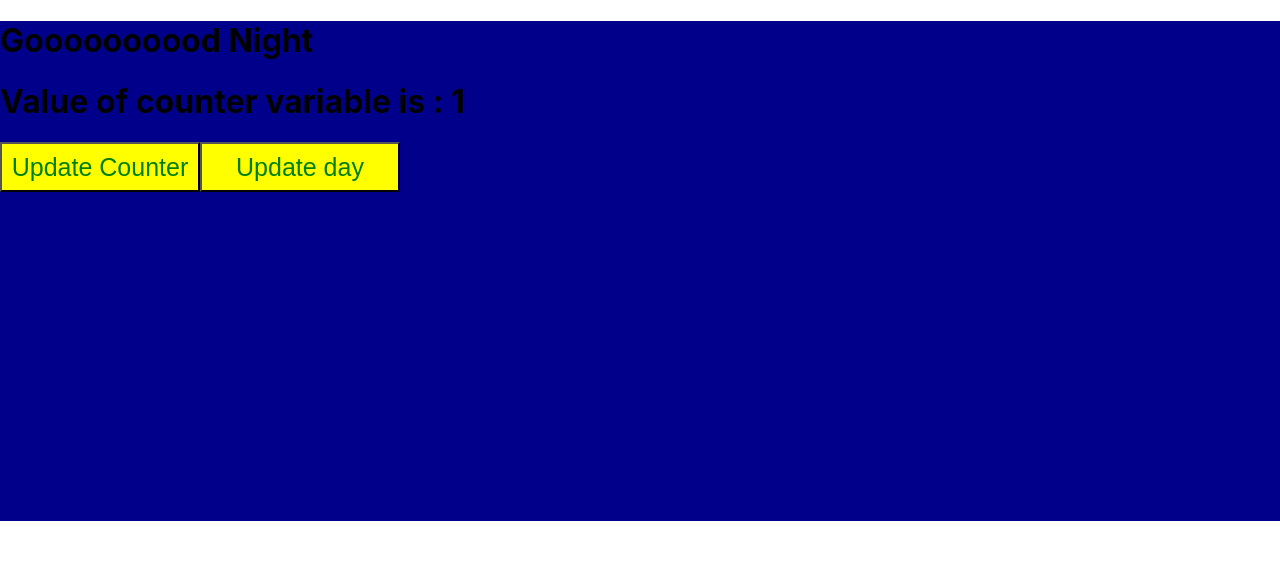
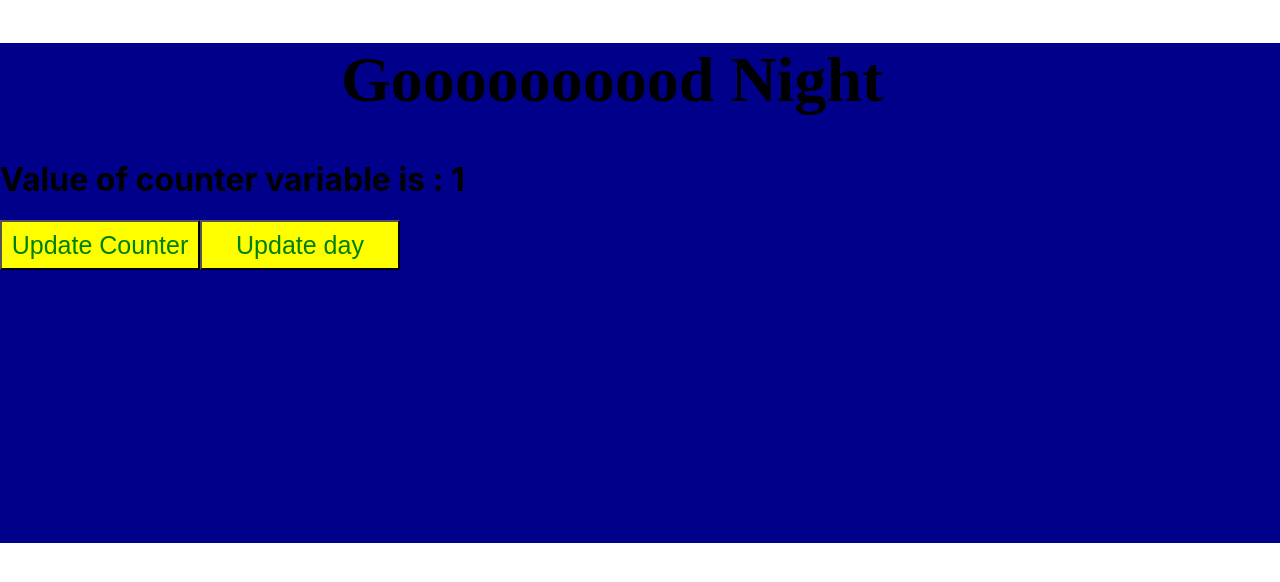
Before and after one commit to ahsanjamil306/Bootcamp2020_Class4, a React (Create React App) app: page / in a window 1280 px wide. Shown: the top 582 px of the page. Built offline with nearby package versions, Linux system fonts and the light colour scheme.

Commit message:
Update App.css

```diff
--- a/src/App.css
+++ b/src/App.css
@@ -28,5 +28,7 @@
 }
 
 .good{
-
+    font-size: 64px;
+    font-family: cursive;
+    margin-left: 341px;
 }
```
